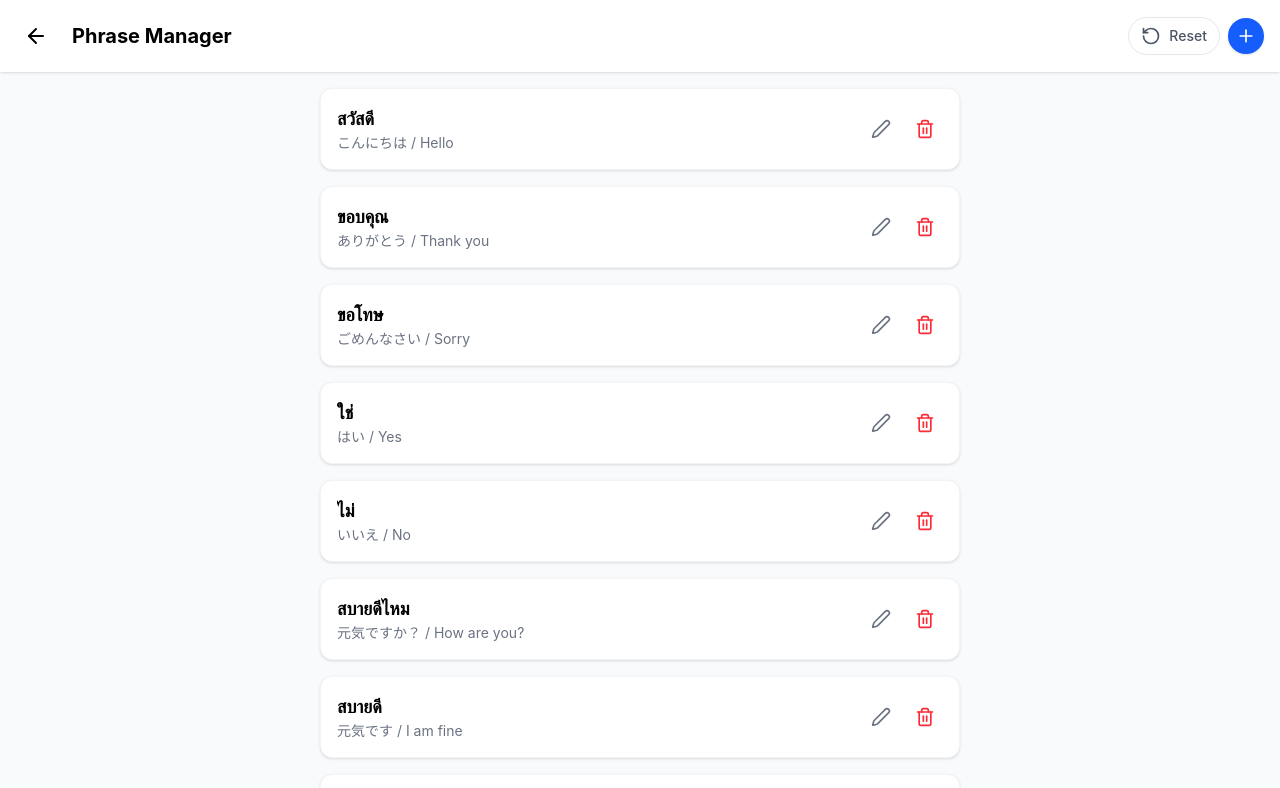
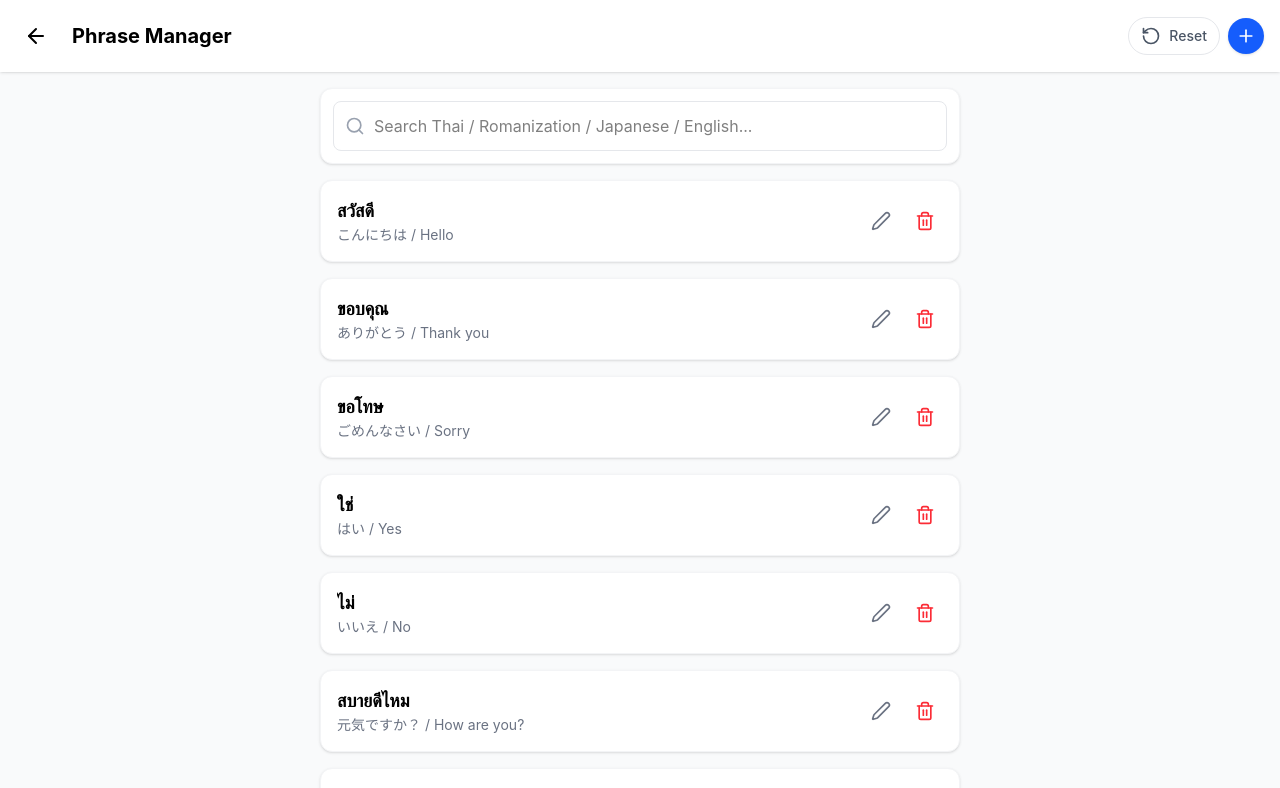
Before and after one commit to KeitaIwasa/Thaiping, a Next.js app: page /manage in a window 1280 px wide. Shown: the top 788 px of the page. Built offline with nearby package versions, Linux system fonts and the light colour scheme.

Commit message:
refactor: add search functionality for phrases in ManagePhrases component

```diff
--- a/app/manage/page.tsx
+++ b/app/manage/page.tsx
@@ -4,11 +4,12 @@ import { useState, useEffect } from 'react';
 import { useRouter } from 'next/navigation';
 import { Phrase, loadPhrases, savePhrases, resetPhrasesToDefault } from '@/lib/store';
 import { generatePhraseDetails } from '@/lib/gemini';
-import { ArrowLeft, Plus, Edit2, Trash2, Loader2, RotateCcw } from 'lucide-react';
+import { ArrowLeft, Plus, Edit2, Trash2, Loader2, RotateCcw, Search } from 'lucide-react';
 
 export default function ManagePhrases() {
   const router = useRouter();
   const [phrases, setPhrases] = useState<Phrase[]>([]);
+  const [searchQuery, setSearchQuery] = useState('');
   const [isEditing, setIsEditing] = useState(false);
   const [editingPhrase, setEditingPhrase] = useState<Partial<Phrase>>({});
   const [isLoading, setIsLoading] = useState(false);
@@ -87,6 +88,15 @@ export default function ManagePhrases() {
     }
   };
 
+  const normalizedQuery = searchQuery.trim().toLowerCase();
+  const filteredPhrases = normalizedQuery
+    ? phrases.filter((phrase) =>
+        [phrase.thai, phrase.romanization, phrase.japanese, phrase.english].some((field) =>
+          field.toLowerCase().includes(normalizedQuery)
+        )
+      )
+    : phrases;
+
   return (
     <div className="min-h-screen bg-gray-50 flex flex-col">
       <header className="flex items-center p-4 bg-white shadow-sm sticky top-0 z-10">
@@ -113,7 +123,23 @@ export default function ManagePhrases() {
       </header>
 
       <main className="flex-1 p-4 max-w-2xl w-full mx-auto space-y-4">
-        {phrases.map(phrase => (
+        <div className="bg-white rounded-xl shadow-sm border border-gray-100 p-3">
+          <div className="relative">
+            <Search className="w-5 h-5 text-gray-400 absolute left-3 top-1/2 -translate-y-1/2 pointer-events-none" />
+          <input
+            type="text"
+            value={searchQuery}
+            onChange={(e) => setSearchQuery(e.target.value)}
+            placeholder="Search Thai / Romanization / Japanese / English..."
+            className="w-full pl-10 pr-3 py-3 border border-gray-200 rounded-lg focus:outline-none focus:ring-2 focus:ring-blue-500"
+            autoComplete="off"
+            spellCheck={false}
+          />
+          </div>
+        </div>
+
+        {filteredPhrases.length > 0 ? (
+          filteredPhrases.map((phrase) => (
             <div key={phrase.id} className="bg-white p-4 rounded-xl shadow-sm border border-gray-100 flex items-center justify-between">
               <div className="flex-1 min-w-0 pr-4">
                 <div className="text-lg font-thai font-bold truncate">{phrase.thai}</div>
@@ -128,7 +154,12 @@ export default function ManagePhrases() {
                 </button>
               </div>
             </div>
-        ))}
+          ))
+        ) : (
+          <div className="bg-white p-6 rounded-xl shadow-sm border border-gray-100 text-center text-gray-500">
+            該当するフレーズがありません。
+          </div>
+        )}
       </main>
 
       {isEditing && (
```
Lines whose indentation alone changed are shown as unchanged.
